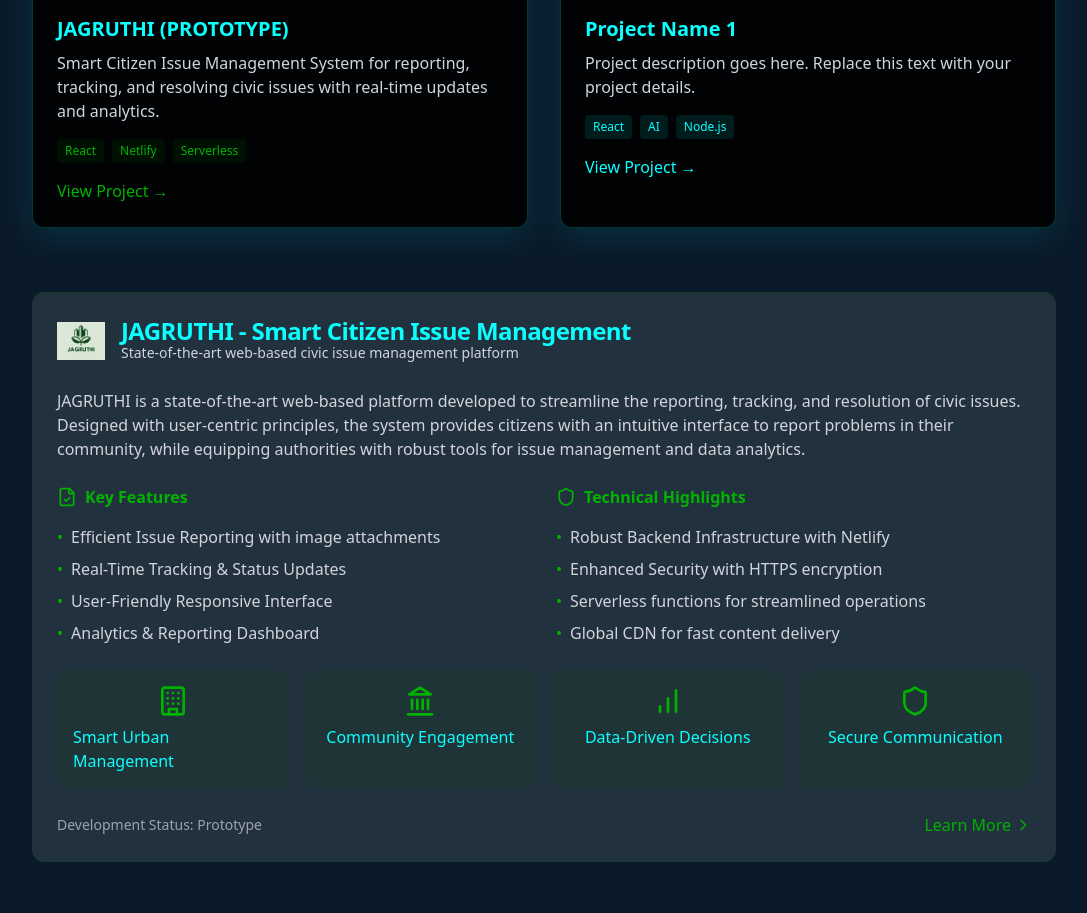
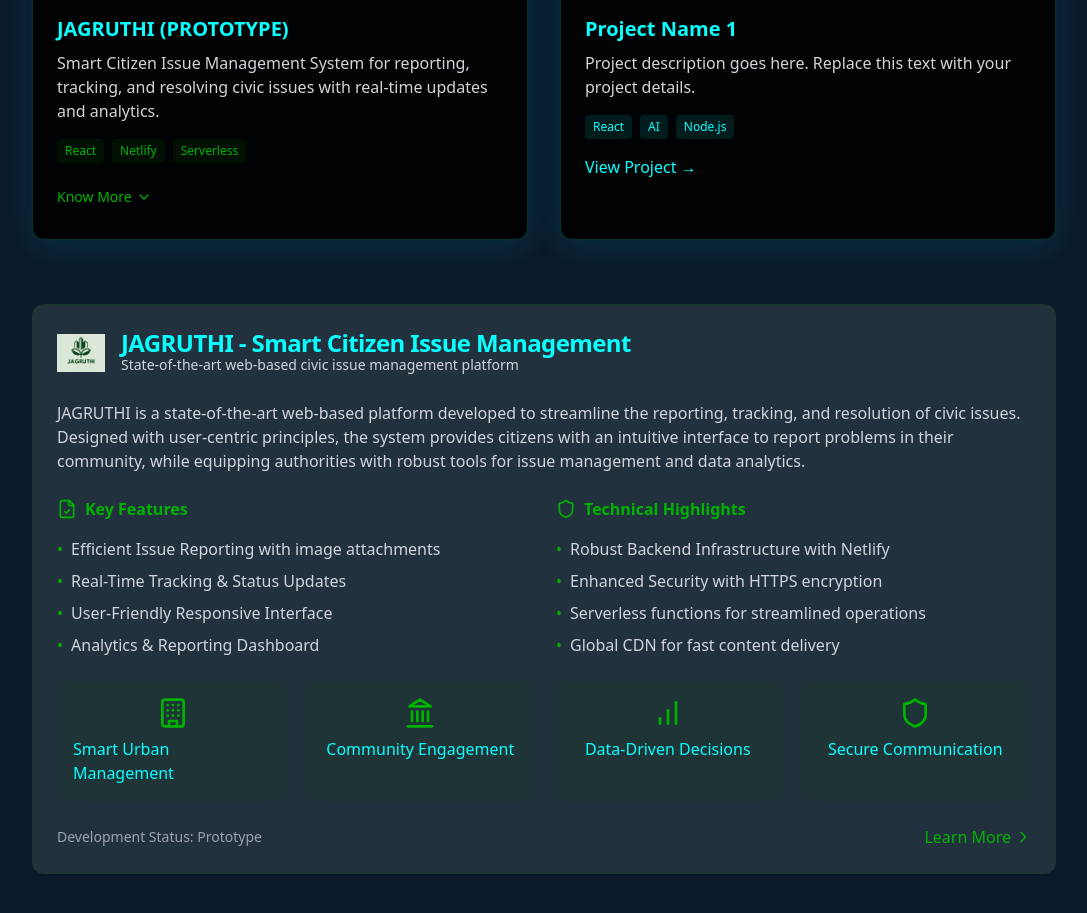
Before and after one commit to review25/re-view-portal-V.02, a React (Vite) app: page /studios in a window 1280 px wide. Shown: the part 900-1813 px from the top of the page, without its empty margins (96-1183 px from the left). Built offline with nearby package versions, Linux system fonts and the light colour scheme; sample sign-in values are in the browser's storage.

Commit message:
Fix: Expandable project details
Implement expandable project details with a "Visit Website" button for the JAGRUTHI project. The description expands on click, and the button redirects to jagruthi.reviewrv25.com.

```diff
--- a/src/pages/Studios.tsx
+++ b/src/pages/Studios.tsx
@@ -1,12 +1,17 @@
-import { useEffect } from "react";
+
+import { useEffect, useState } from "react";
 import Navbar from "../components/layout/Navbar";
 import Footer from "../components/layout/Footer";
 import ChatBot from "../components/home/ChatBot";
-import { Laptop, Smartphone, Code, Building, BarChart, FileCheck, Landmark, Shield } from "lucide-react";
+import { Laptop, Smartphone, Code, Building, BarChart, FileCheck, Landmark, Shield, ExternalLink, ChevronDown, ChevronUp } from "lucide-react";
 import { Card, CardContent, CardDescription, CardFooter, CardHeader, CardTitle } from "@/components/ui/card";
 import AnimatedCard from "@/components/shared/AnimatedCard";
+import { Button } from "@/components/ui/button";
+import { Collapsible, CollapsibleContent, CollapsibleTrigger } from "@/components/ui/collapsible";
 
 const Studios = () => {
+  const [isJagruthiOpen, setIsJagruthiOpen] = useState(false);
+
   useEffect(() => {
     window.scrollTo(0, 0);
     document.title = "View-Studios | Professional Web Applications";
@@ -92,12 +97,54 @@ const Studios = () => {
                     <p className="text-gray-300 mb-4">
                       Smart Citizen Issue Management System for reporting, tracking, and resolving civic issues with real-time updates and analytics.
                     </p>
-                    <div className="flex flex-wrap gap-2 mb-4">
-                      <span className="text-xs bg-[#004d00]/20 text-[#00b300] px-2 py-1 rounded">React</span>
-                      <span className="text-xs bg-[#004d00]/20 text-[#00b300] px-2 py-1 rounded">Netlify</span>
-                      <span className="text-xs bg-[#004d00]/20 text-[#00b300] px-2 py-1 rounded">Serverless</span>
-                    </div>
-                    <a href="#" className="text-[#00b300] hover:text-[#007d00] transition-colors">View Project →</a>
+
+                    <Collapsible open={isJagruthiOpen} onOpenChange={setIsJagruthiOpen} className="w-full">
+                      <div className="flex flex-wrap gap-2 mb-4">
+                        <span className="text-xs bg-[#004d00]/20 text-[#00b300] px-2 py-1 rounded">React</span>
+                        <span className="text-xs bg-[#004d00]/20 text-[#00b300] px-2 py-1 rounded">Netlify</span>
+                        <span className="text-xs bg-[#004d00]/20 text-[#00b300] px-2 py-1 rounded">Serverless</span>
+                      </div>
+
+                      <CollapsibleTrigger asChild>
+                        <Button
+                          variant="ghost"
+                          size="sm"
+                          className="text-[#00b300] hover:text-[#007d00] hover:bg-[#004d00]/10 transition-colors flex items-center gap-1 p-0"
+                        >
+                          {isJagruthiOpen ? (
+                            <>
+                              Show Less <ChevronUp className="h-4 w-4" />
+                            </>
+                          ) : (
+                            <>
+                              Know More <ChevronDown className="h-4 w-4" />
+                            </>
+                          )}
+                        </Button>
+                      </CollapsibleTrigger>
+
+                      <CollapsibleContent className="mt-4 space-y-4">
+                        <div className="text-gray-300 text-sm">
+                          <p className="mb-3">
+                            JAGRUTHI is a state-of-the-art web-based platform developed to streamline the reporting, tracking,
+                            and resolution of civic issues. Designed with user-centric principles, the system provides citizens
+                            with an intuitive interface to report problems in their community.
+                          </p>
+                          <p className="mb-3">
+                            The platform delivers real-time updates on the status of reported issues, fostering transparency
+                            and enhancing communication between citizens and authorities.
+                          </p>
+                          <div className="mt-6">
+                            <Button
+                              className="bg-[#00b300] hover:bg-[#009900] text-white flex items-center gap-2"
+                              onClick={() => window.open("https://jagruthi.reviewrv25.com", "_blank")}
+                            >
+                              Visit Website <ExternalLink className="h-4 w-4" />
+                            </Button>
+                          </div>
+                        </div>
+                      </CollapsibleContent>
+                    </Collapsible>
                   </div>
                 </AnimatedCard>
 
```
